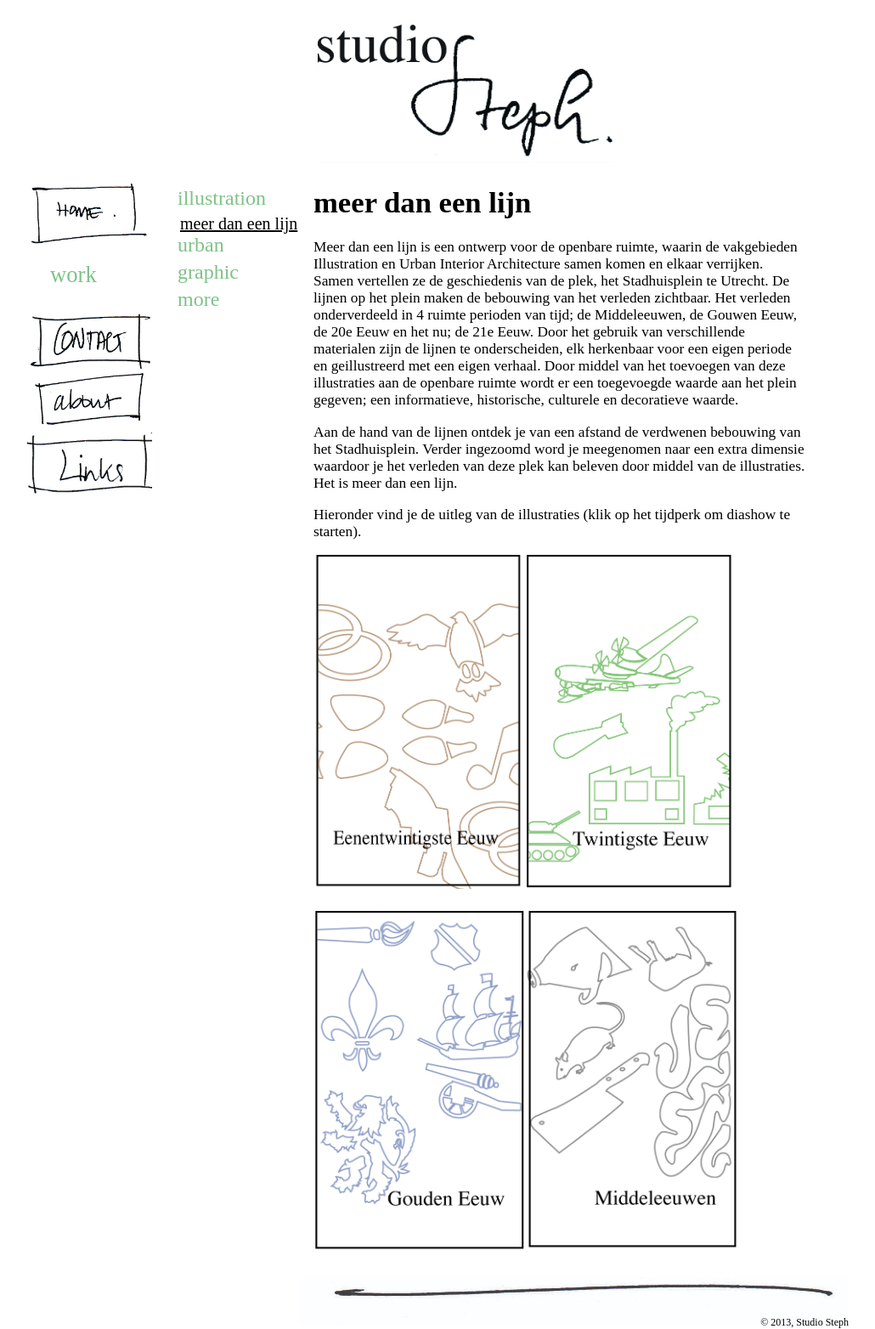
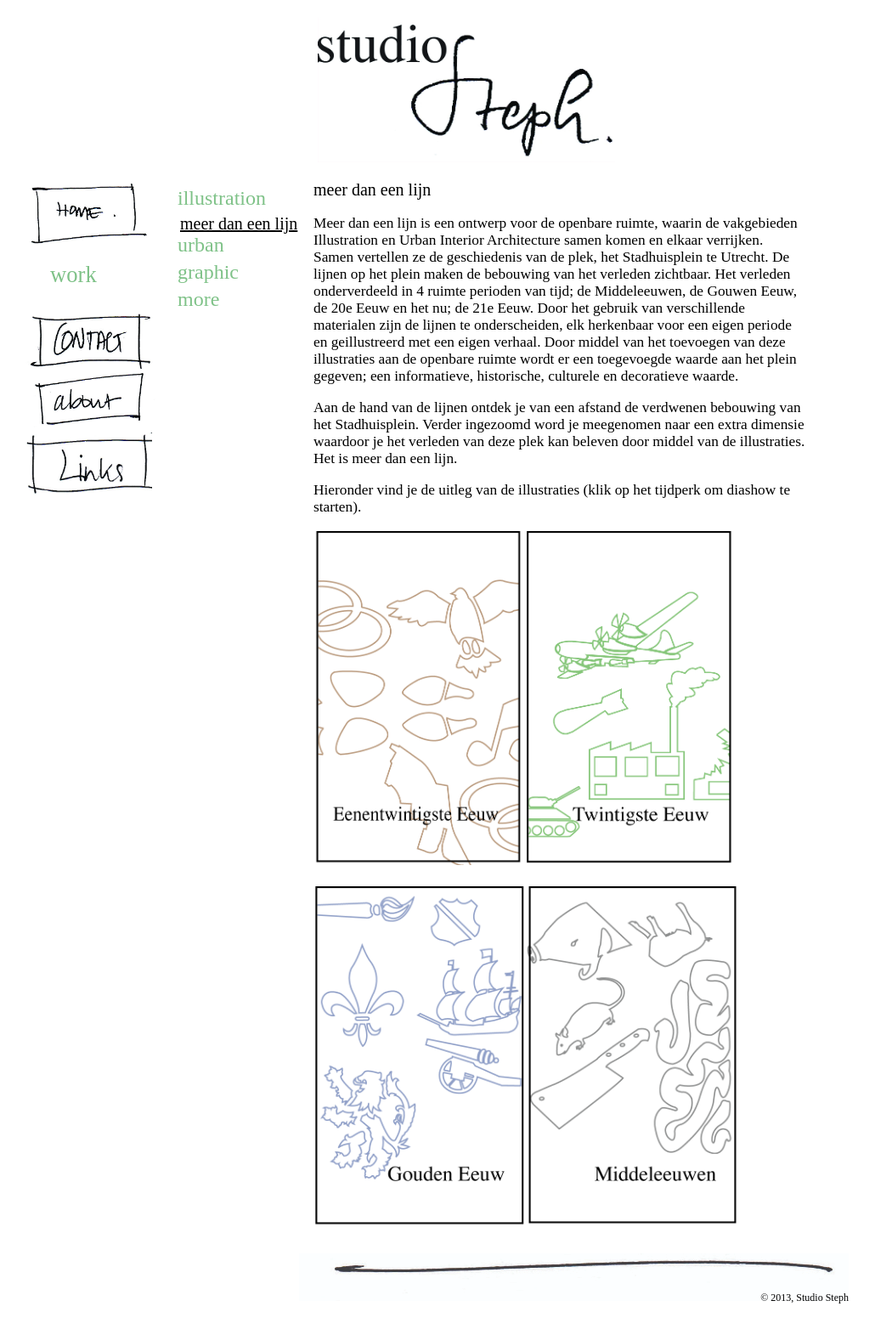
Before and after one commit to studiosteph/studiosteph.github.com, a Jekyll site: the page built from _posts/2013-04-02-meer-dan-een-lijn.md, in a window 1280 px wide. Shown: the whole page at 85% size, without its empty margins (71-1101 px from the left). Built offline with Jekyll 4.4.1, drawn with Linux system fonts in a browser that asks for light colours; Markdown is read by kramdown in place of the engine named in the settings; after the commit the page ends 1535 px from its top, so only the background shows below that.

Commit message:
fixing heading

```diff
--- a/_posts/2013-04-02-meer-dan-een-lijn.md
+++ b/_posts/2013-04-02-meer-dan-een-lijn.md
@@ -6,7 +6,7 @@ category: illustration
 published: true
 permalink:  /work/illustration/meer-dan-een-lijn.html
 ---
-# meer dan een lijn
+##meer dan een lijn
 
 Meer dan een lijn is een ontwerp voor de openbare ruimte, waarin de vakgebieden Illustration en Urban Interior Architecture samen komen en elkaar verrijken. Samen vertellen ze de geschiedenis van de plek, het Stadhuisplein te Utrecht. De lijnen op het plein maken de bebouwing van het verleden zichtbaar. Het verleden onderverdeeld in 4 ruimte perioden van tijd; de Middeleeuwen, de Gouwen Eeuw, de 20e Eeuw en het nu; de 21e Eeuw. Door het gebruik van verschillende materialen zijn de lijnen te onderscheiden, elk herkenbaar voor een eigen periode en geillustreerd met een eigen verhaal. Door middel van het toevoegen van deze illustraties aan de openbare ruimte wordt er een toegevoegde waarde aan het plein gegeven; een informatieve, historische, culturele en decoratieve waarde.
 
```
